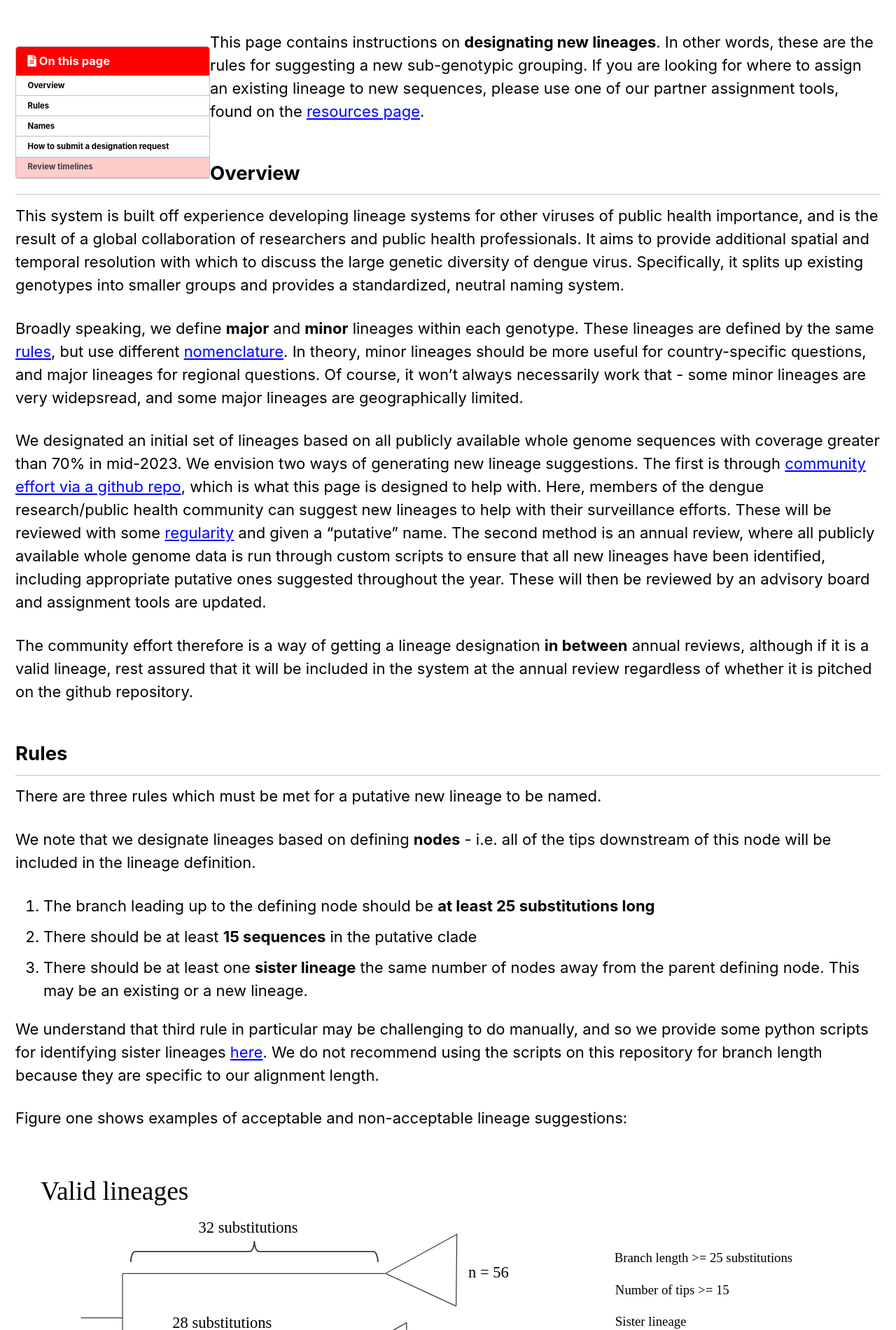
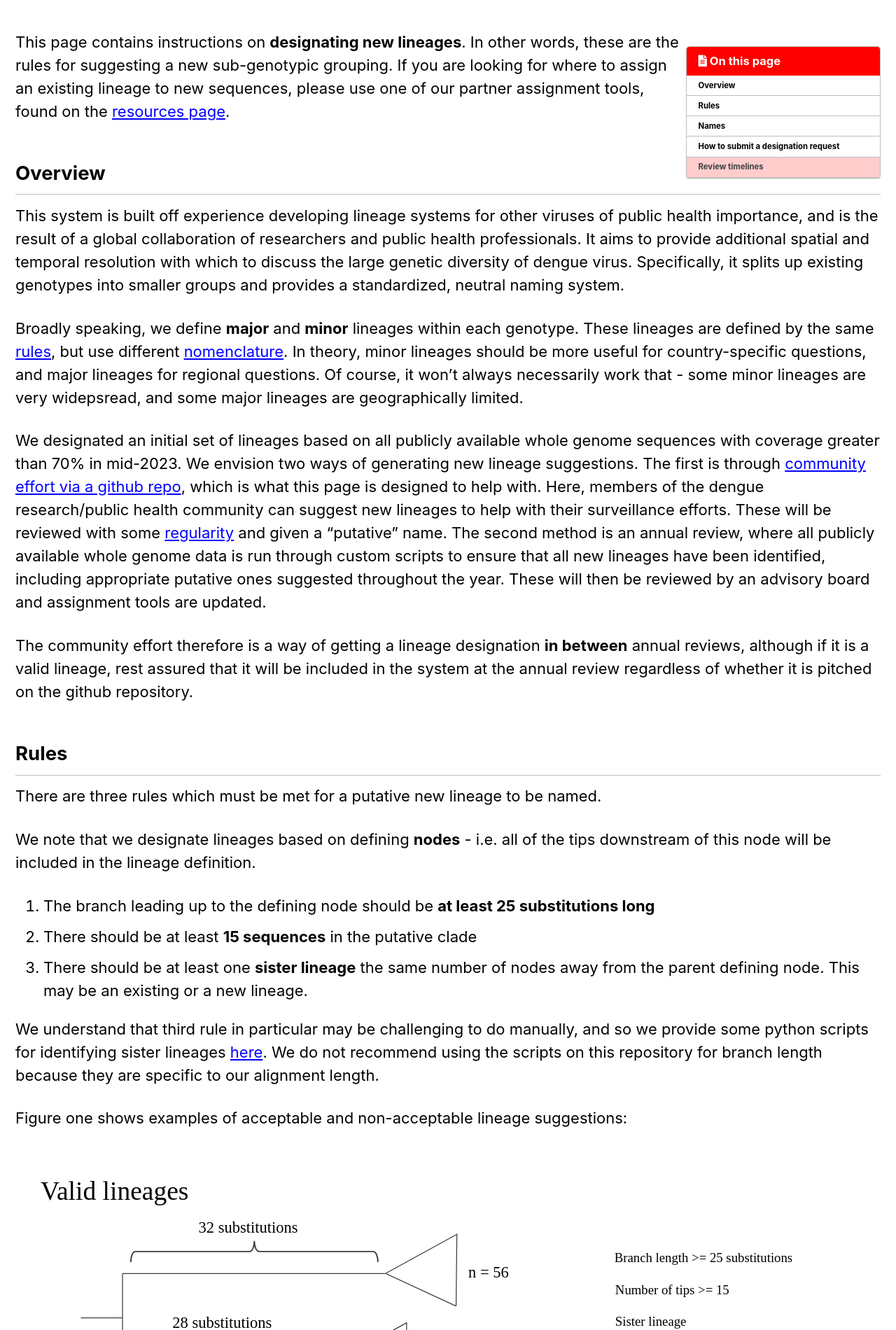
Before and after one commit to DENV-lineages/denv-lineages.github.io, a Jekyll site: the page built from _pages/rules.md, in a window 1280 px wide. Shown: the part 393-2293 px from the top of the page at 70% size. Built offline with Jekyll 4.4.1, drawn with Linux system fonts in a browser that asks for light colours; cached includes are drawn as plain includes.

Commit message:
removing some random stuff I put in

```diff
--- a/_sass/minimal-mistakes/_sidebar.scss
+++ b/_sass/minimal-mistakes/_sidebar.scss
@@ -145,22 +145,11 @@
   @include breakpoint($x-large) {
     margin-right: 0;
   }
-}
 
-  .splash .sidebar__left {
-    @include breakpoint($large) {
-      position: relative;
-      float: left;
-      margin-left: 0;
-    }
-
-    @include breakpoint($x-large) {
-      margin-left: 0;
-    }
 }
 
 
-.dengue_layout .sidebar__left {
+.dengue_layout .sidebar {
   @include breakpoint($large) {
     position: relative;
     float: left;
```
